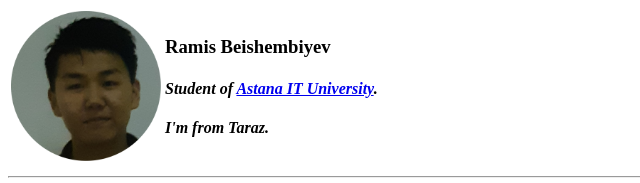
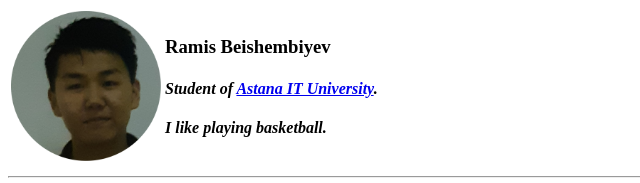
Before and after one commit to biramzos/ramos.github.io, a plain HTML site: page index.html in a window 1280 px wide. Shown: the top 183 px of the page, 0-640 px from the left. Drawn offline with Linux system fonts and the light colour scheme.

Commit message:
Update index.html

```diff
--- a/index.html
+++ b/index.html
@@ -11,7 +11,7 @@
         <td>
           <h3><strong>Ramis Beishembiyev</strong></h3>
           <p><em><h4>Student of <a href="https://astanait.edu.kz/">Astana IT University</a>.<h4></em></p>
-            <p><em><h4>I'm from Taraz.<h4></em></p>
+            <p><em><h4>I like playing basketball.<h4></em></p>
         </td>
       </tr>
     </table>
```
